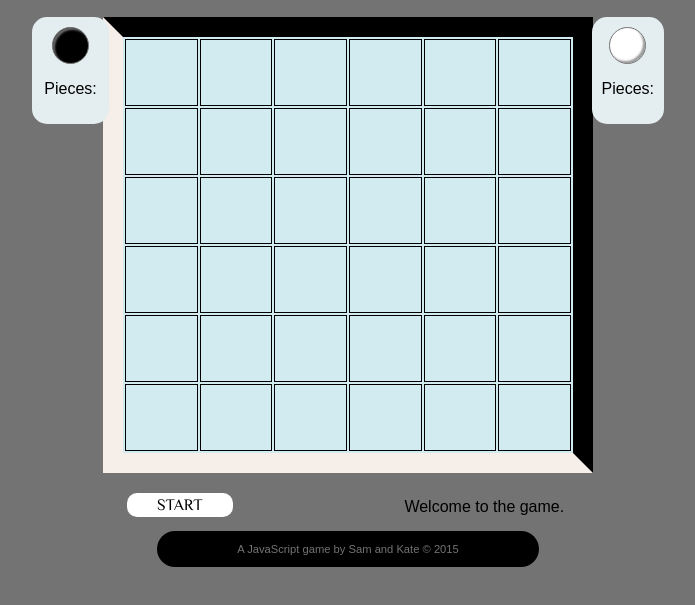
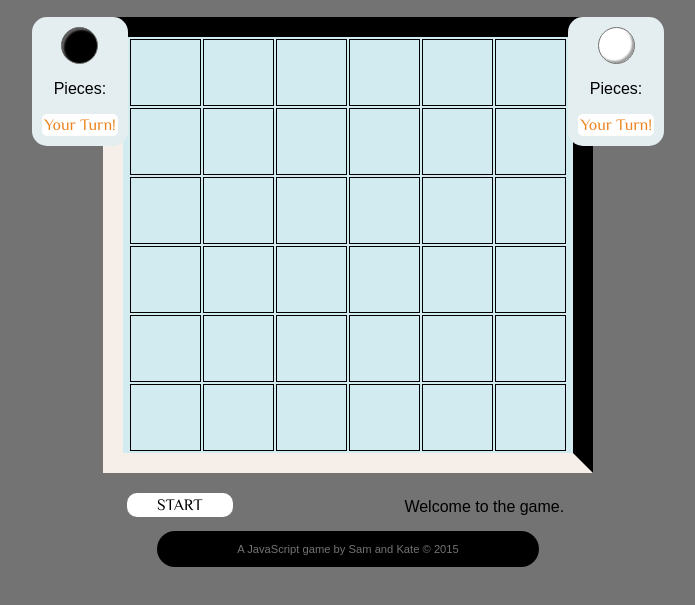
Before and after one commit to katelane/gametime, a plain HTML site: page index.html in a window 1280 px wide. Shown: the part 113-718 px from the top of the page, without its empty margins (292-987 px from the left). Drawn offline with nearby package versions, Linux system fonts and the light colour scheme; a web font is replaced by a local one.

Commit message:
html turn indicator created

```diff
--- a/index.html
+++ b/index.html
@@ -14,11 +14,13 @@
 	<div class="sidebar-left">
 			<div class="piece-black"></div>
 			<p>Pieces: </p>
+			<div id="turn-indicator-black">Your Turn!</div>
 		</div>
 
 		<div class="sidebar-right">
 			<div class="piece-white"></div>
 			<p>Pieces: </p>
+			<div id="turn-indicator-white">Your Turn!</div>
 		</div>
 
 		<div class="board">
--- a/style.css
+++ b/style.css
@@ -84,8 +84,8 @@ header {
   border-radius: 50px;
   -moz-border-radius: 50px;
   -webkit-border-radius: 50px;
-  margin-left: 10px;
-  margin-right: 10px;
+  margin-left: auto;
+  margin-right: auto;
   border: 1px solid #737373;
   -moz-box-shadow: inset 2px 2px 2px rgba(255, 255, 255, .4), inset -2px -2px 2px rgba(0, 0, 0, .4);
   -webkit-box-shadow: inset 2px 2px 2px rgba(255, 255, 255, .4), inset -2px -2px 2px rgba(0, 0, 0, .4);
@@ -105,6 +105,24 @@ header {
   -moz-box-shadow: inset 2px 2px 2px rgba(255, 255, 255, .4), inset -2px -2px 2px rgba(0, 0, 0, .4);
   -webkit-box-shadow: inset 2px 2px 2px rgba(255, 255, 255, .4), inset -2px -2px 2px rgba(0, 0, 0, .4);
   box-shadow: inset 2px 2px 2px rgba(255, 255, 255, .4), inset -2px -2px 2px rgba(0, 0, 0, .4);
+}
+
+#turn-indicator-black {
+  background: #fff;
+  color: #ec8521;
+  font-family: 'Philosopher', sans-serif;
+  font-size: 1em;
+  padding: 2px;
+  border-radius: 5px;
+}
+
+#turn-indicator-white {
+  background: #fff;
+  color: #ec8521;
+  font-family: 'Philosopher', sans-serif;
+  font-size: 1em;
+  padding: 2px;
+  border-radius: 5px;
 }
 
 #start-button {
```
